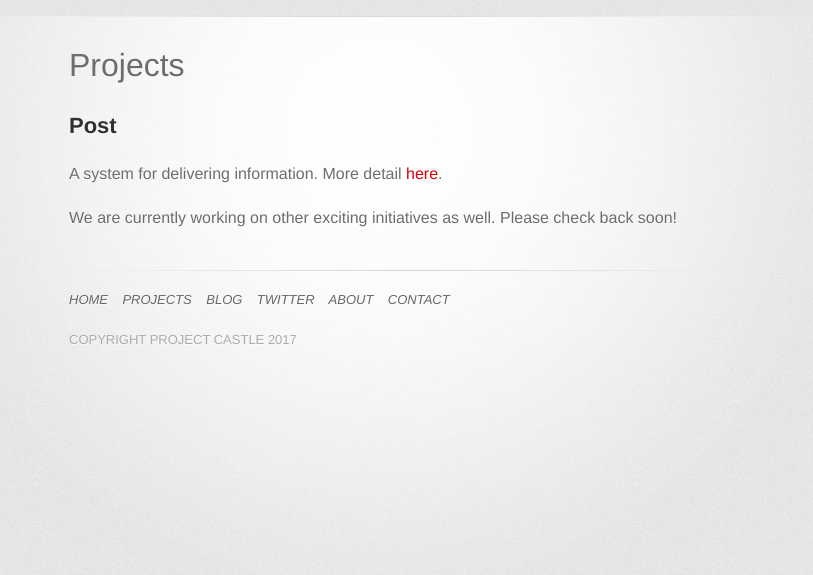
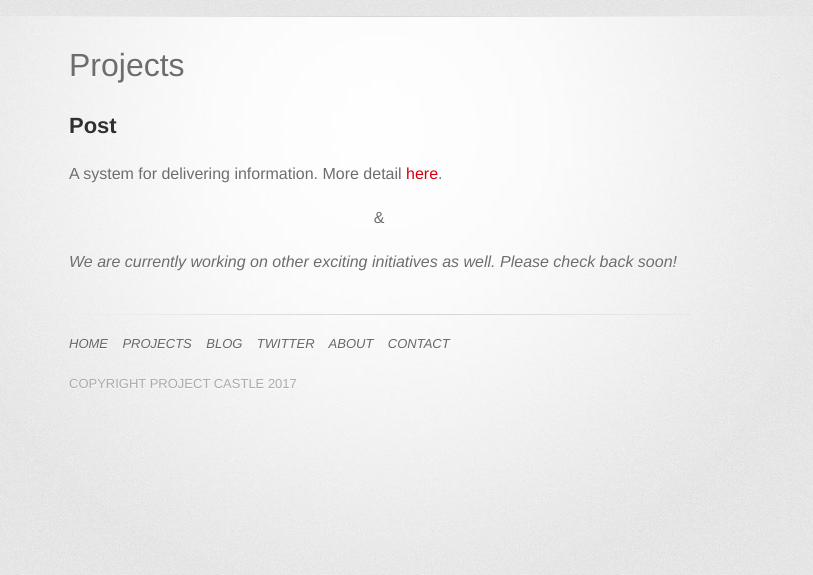
Before and after one commit to jx22/jx22.github.io, a Jekyll site: the page built from projects.html, in a window 1280 px wide. Shown: the top 575 px of the page, without its empty margins (261-1074 px from the left). Built offline with Jekyll 4.4.1, drawn with Linux system fonts in a browser that asks for light colours.

Commit message:
test html change

```diff
--- a/projects.html
+++ b/projects.html
@@ -8,8 +8,8 @@ title: Projects
 	<p><h2>Post</h2>
 <p></p>
 	<p>A system for delivering information. More detail <a href="http://www.projectcastle.net/blog/2017/04/26/Meet-Post">here</a>.
-<p></p>
-	<p><i>We are currently working on other exciting initiatives as well. Please check back soon!</i>
+<center><p>&</p></center>
+	<p><em>We are currently working on other exciting initiatives as well. Please check back soon!</em>
 </p>
 
 </div><!-- /.blurb -->
```
